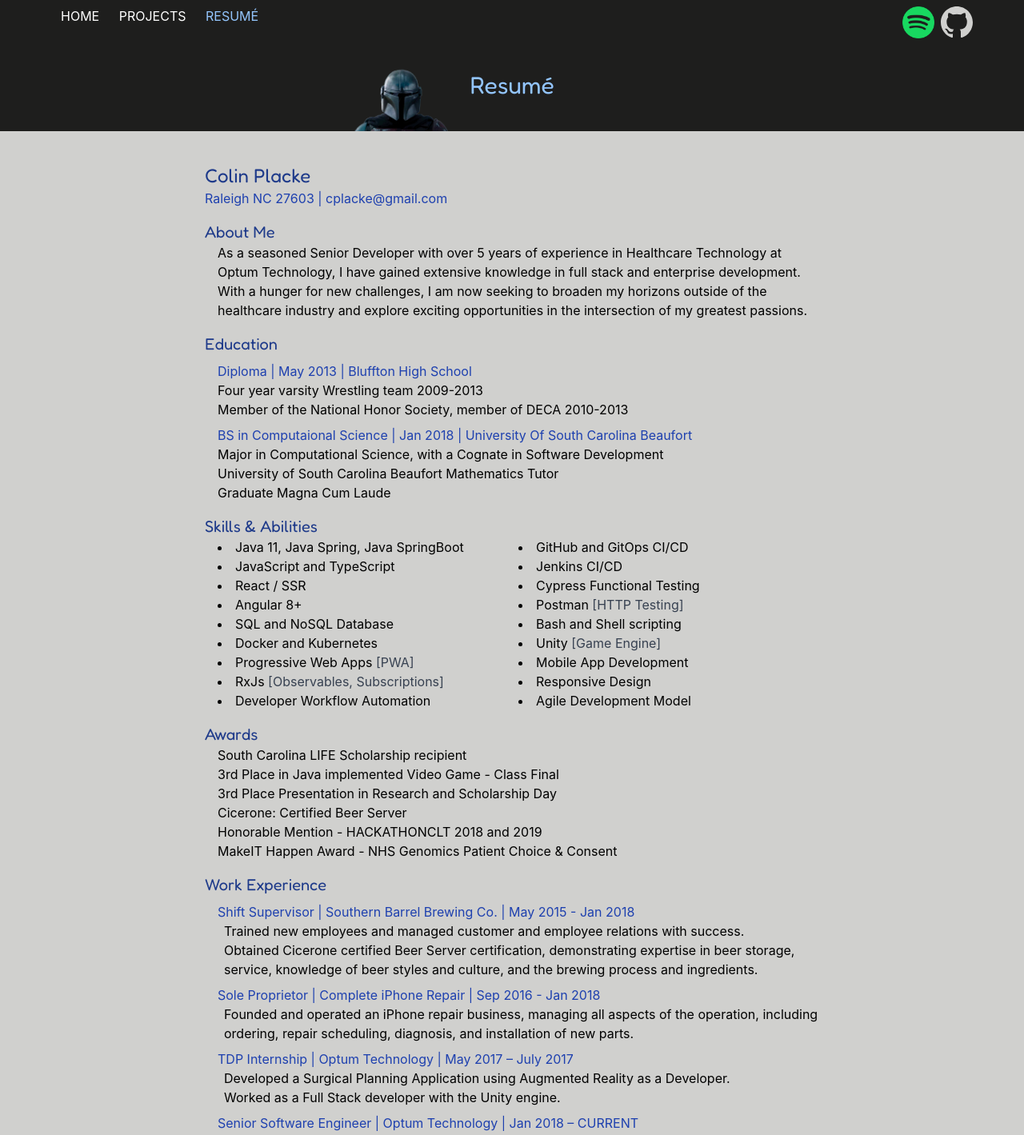
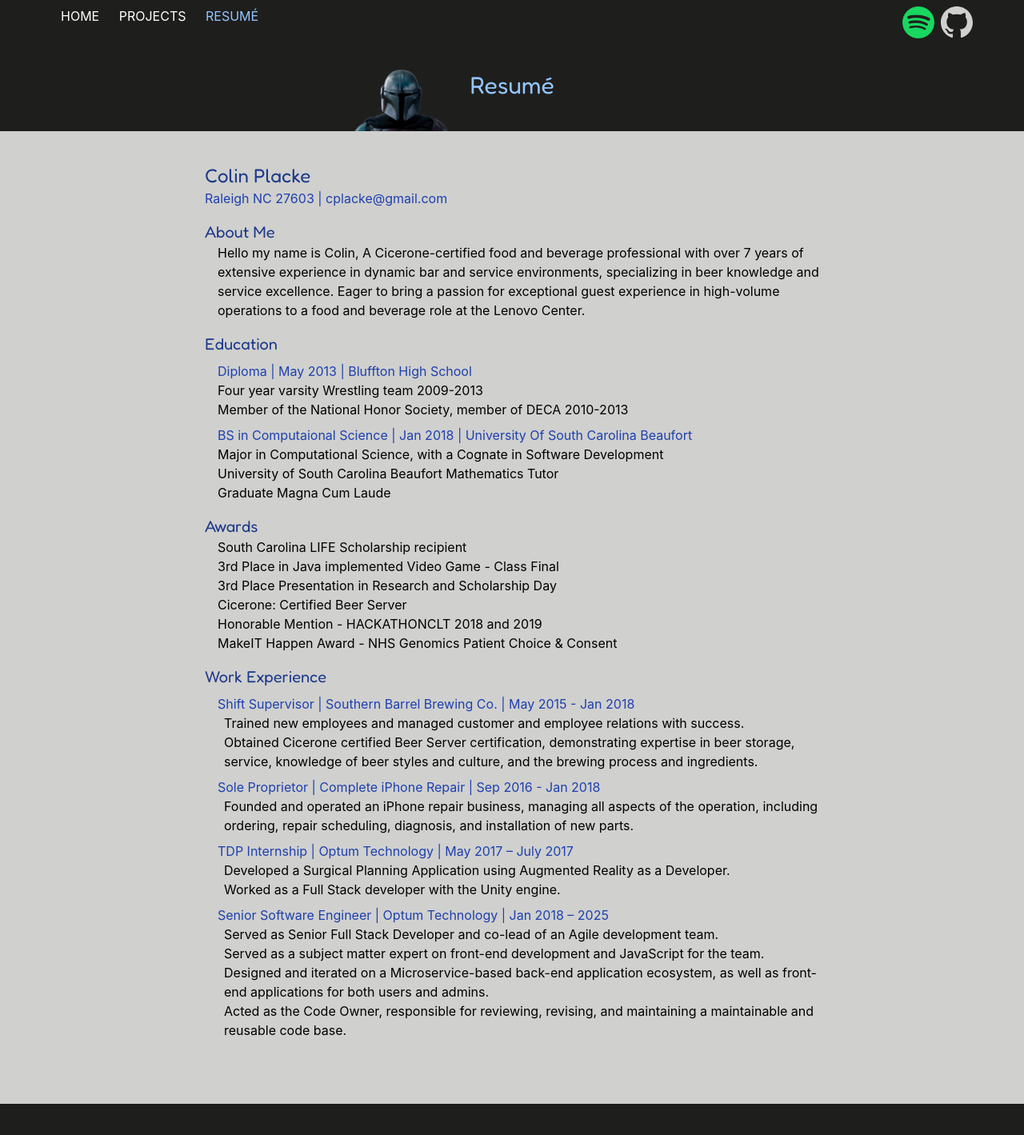
Before and after one commit to Cplacke/portfolio, a React (Create React App) app: page /resume in a window 1280 px wide. Shown: the top 1419 px of the page at 80% size. Built offline with nearby package versions, Linux system fonts and the light colour scheme.

Commit message:
add ne wtarget role

```diff
--- a/src/content/work-history.js
+++ b/src/content/work-history.js
@@ -9,7 +9,7 @@ const links = {
 const workHistory = [
     {
         item:"Optum Technology", role:"Software Engineer",
-        years:"2018 - Current",
+        years:"2018 - 2025",
         icon:"./assets/icons/briefcase.svg",
         content:`Lorem ipsum dolor sit amet, consectetur adipiscing elit, sed do eiusmod tempor incididunt ut labore et dolore magna aliqua. Pulvinar mattis nunc sed blandit libero volutpat sed cras. Id porta nibh venenatis cras sed. Sodales ut etiam sit amet nisl purus. `
     },
--- a/src/routes/Resume.js
+++ b/src/routes/Resume.js
@@ -14,10 +14,7 @@ export const Resume = () => {
 
                 <h4 className="text-xl text-blue-900 mt-4"> About Me </h4>
                 <div className="ml-4">
-                    As a seasoned Senior Developer with over 5 years of experience in Healthcare Technology at Optum Technology,
-                    I have gained extensive knowledge in full stack and enterprise development. With a hunger for new challenges,
-                    I am now seeking to broaden my horizons outside of the healthcare industry and explore exciting opportunities
-                    in the intersection of my greatest passions.
+                    Hello my name is Colin, A Cicerone-certified food and beverage professional with over 7 years of extensive experience in dynamic bar and service environments, specializing in beer knowledge and service excellence. Eager to bring a passion for exceptional guest experience in high-volume operations to a food and beverage role at the Lenovo Center.
                 </div>
 
                 <h4 className="text-xl text-blue-900 mt-4"> Education </h4>
@@ -31,7 +28,7 @@ export const Resume = () => {
                     <div> Graduate Magna Cum Laude </div>
                 </div>
                 {/* Current GPA – 3.89 */}
-                <h4 className="text-xl text-blue-900 mt-4"> Skills &amp; Abilities  </h4>
+                {/* <h4 className="text-xl text-blue-900 mt-4"> Skills &amp; Abilities  </h4>
                 <div className="ml-4 mb-4">
                     <ul className="w-ful md:w-1/2 inline-block list-disc list-inside" style={{ verticalAlign: 'top' }}>
                         <li> Java 11, Java Spring, Java SpringBoot </li>
@@ -55,7 +52,7 @@ export const Resume = () => {
                         <li> Responsive Design </li>
                         <li> Agile Development Model </li>
                     </ul>
-                </div>
+                </div> */}
 
 
                 {/* Excellent Math, Problem Solving, and Algorithm development skills */}
@@ -79,7 +76,7 @@ export const Resume = () => {
                     <div className="text-md text-blue-800 mt-2"> TDP Internship | Optum Technology | May 2017 – July 2017 </div>
                         <div className="ml-2"> Developed a Surgical Planning Application using Augmented Reality as a Developer. </div>
                         <div className="ml-2"> Worked as a Full Stack developer with the Unity engine. </div>
-                    <div className="text-md text-blue-800 mt-2"> Senior Software Engineer | Optum Technology | Jan 2018 – CURRENT </div>
+                    <div className="text-md text-blue-800 mt-2"> Senior Software Engineer | Optum Technology | Jan 2018 – 2025 </div>
                         <div className="ml-2"> Served as Senior Full Stack Developer and co-lead of an Agile development team. </div>
                         <div className="ml-2"> Served as a subject matter expert on front-end development and JavaScript for the team. </div>
                         <div className="ml-2"> Designed and iterated on a Microservice-based back-end application ecosystem, as well as front-end applications for both users and admins. </div>
```
